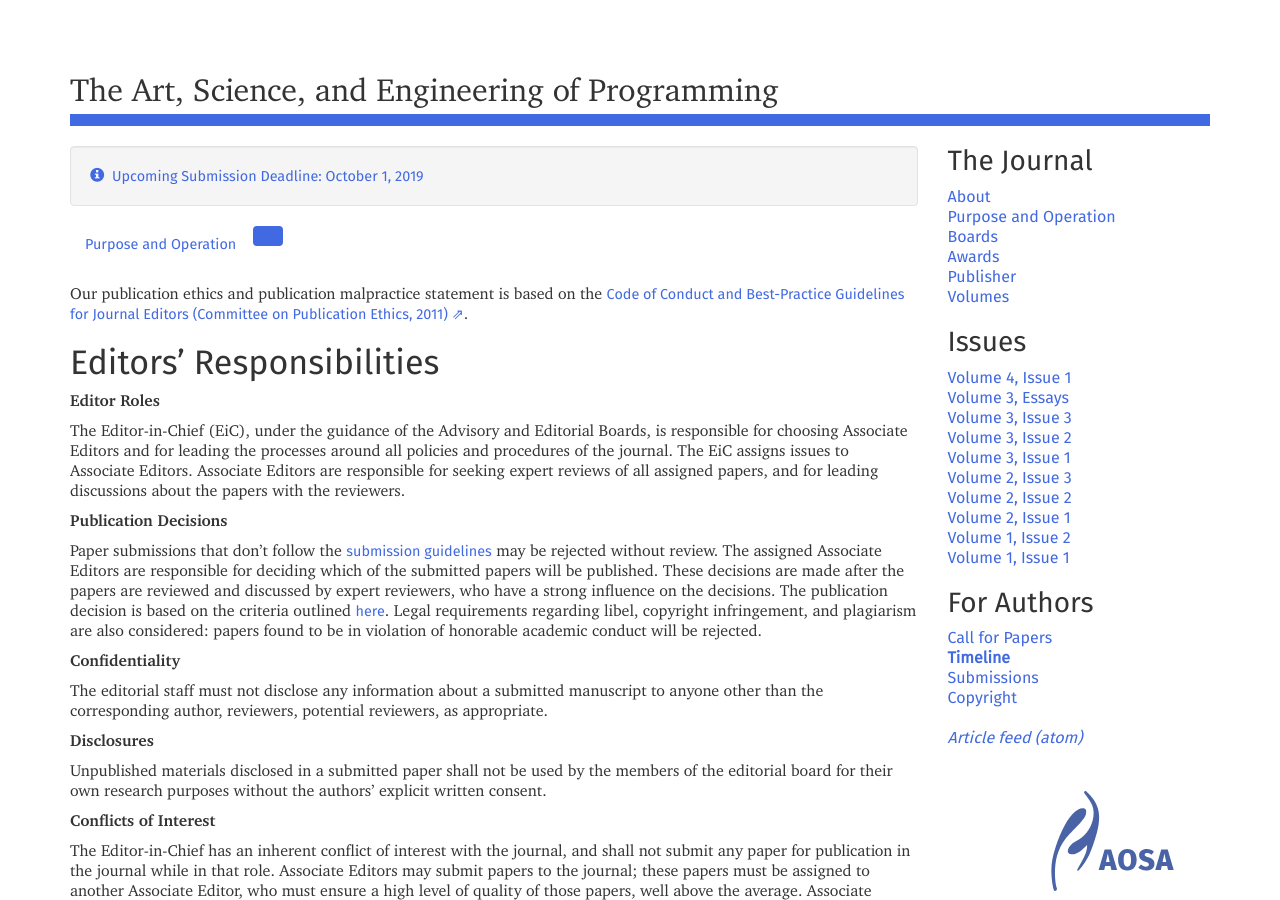
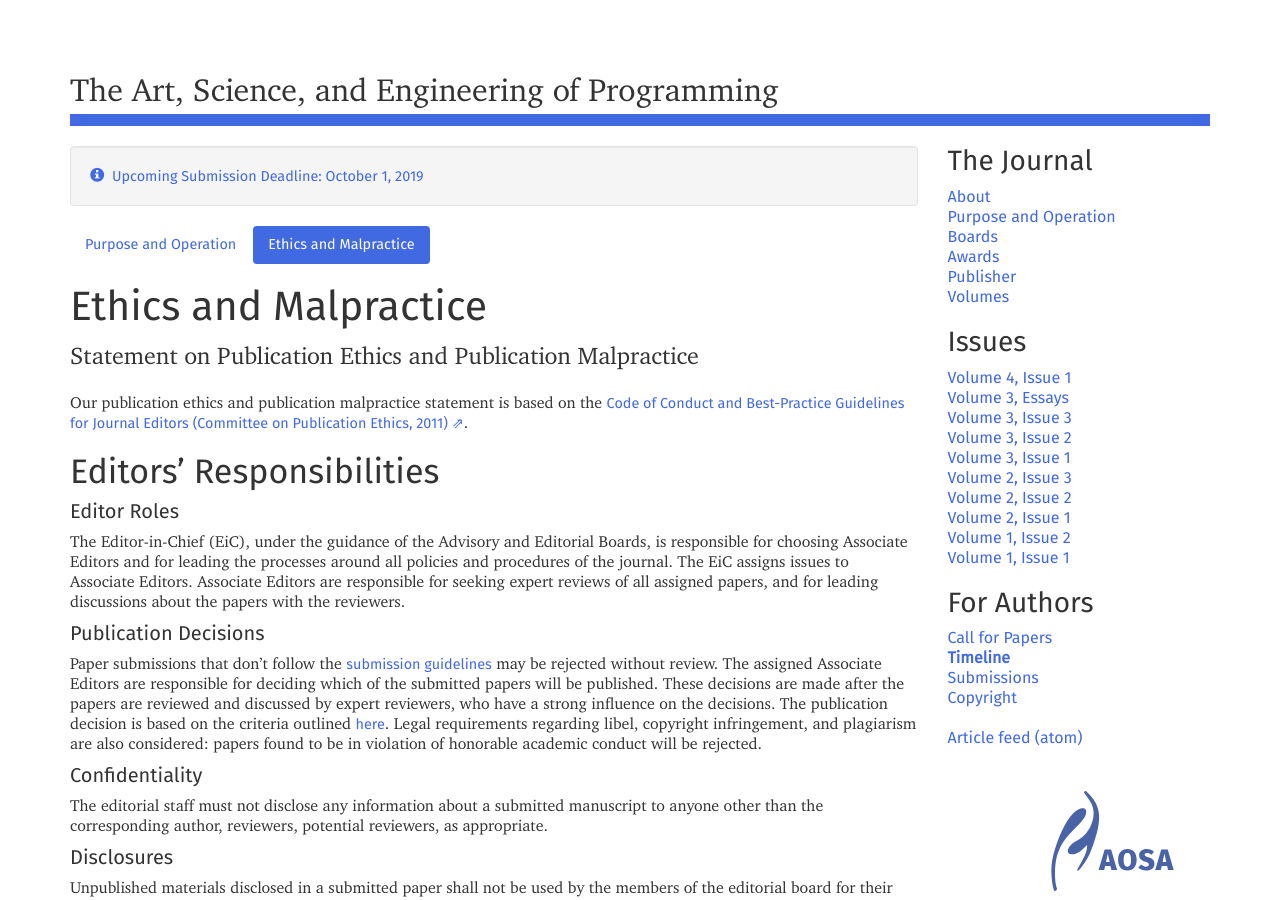
Before and after one commit to programming-journal/programming-journal.github.io, a Jekyll site: the page built from purpose/ethics.markdown, in a window 1280 px wide and 900 px high. Built offline with Jekyll 4.4.1, drawn with Linux system fonts in a browser that asks for light colours; our own code applies the rules of GitHub Pages for plain Markdown files.

Commit message:
slightly improve presentation of ethics statement

```diff
--- a/purpose/ethics.markdown
+++ b/purpose/ethics.markdown
@@ -1,48 +1,56 @@
+---
+title: Ethics and Malpractice
+lead: Statement on Publication Ethics and Publication Malpractice
+
+---
+
+
+
 Our publication ethics and publication malpractice statement is based on the [Code of Conduct and Best-Practice Guidelines for Journal Editors (Committee on Publication Ethics, 2011)](https://publicationethics.org/files/Code_of_conduct_for_journal_editors_Mar11.pdf).
 
 
 ## Editors' Responsibilities
 
-**Editor Roles**
+#### Editor Roles
 
 The Editor-in-Chief (EiC), under the guidance of the Advisory and Editorial Boards, is responsible for choosing Associate Editors and for leading the processes around all policies and procedures of the journal. The EiC assigns issues to Associate Editors. Associate Editors are responsible for seeking expert reviews of all assigned papers, and for leading discussions about the papers with the reviewers.
 
-**Publication Decisions**
+#### Publication Decisions
 
 Paper submissions that don't follow the [submission guidelines](/submission/) may be rejected without review. The assigned Associate Editors are responsible for deciding which of the submitted papers will be published. These decisions are made after the papers are reviewed and discussed by expert reviewers, who have a strong influence on the decisions. The publication decision is based on the criteria outlined [here](/cfp/). Legal requirements regarding libel, copyright infringement, and plagiarism are also considered: papers found to be in violation of honorable academic conduct will be rejected.
 
-**Confidentiality**
+#### Confidentiality
 
 The editorial staff must not disclose any information about a submitted manuscript to anyone other than the corresponding author, reviewers, potential reviewers, as appropriate.
 
-**Disclosures**
+#### Disclosures
 
 Unpublished materials disclosed in a submitted paper shall not be used by the members of the editorial board for their own research purposes without the authors' explicit written consent.
 
-**Conflicts of Interest**
+#### Conflicts of Interest
 
 The Editor-in-Chief has an inherent conflict of interest with the journal, and shall not submit any paper for publication in the journal while in that role. Associate Editors may submit papers to the journal; these papers must be assigned to another Associate Editor, who must ensure a high level of quality of those papers, well above the average. Associate Editors must identify and avoid all conflicts of interest pertaining to expert reviewers and the submitted papers.
 
 
 ## Reviewers' Responsibilities
 
-**Contribution to editorial decisions**
+#### Contribution to editorial decisions
 
 The peer-reviewing process assists the Associate Editors in making editorial decisions, and also serves the authors in improving the papers. The journal encourages, expects, and facilitates reviewers to engage in discussions about the papers they review, under the guidance of the assigned Associate Editors. Those discussions have a strong influence on the decisions made by the Associate Editors, who are expected to follow the reviewers' reconciled recommendations.
 
-**Adequacy and Promptness**
+#### Adequacy and Promptness
 
 Any reviewer who feels unqualified to review the research reported in an assigned paper, or knows that its prompt review will be impossible, should notify the Associate Editor and withdraw from the review process.
 
-**Confidentiality**
+#### Confidentiality
 
 Any papers received for review must be treated as confidential. They must not be disclosed to or discussed with others except as authorized by the Associate Editor.
 
-**Reviewing Standards**
+#### Reviewing Standards
 
 All reviews should be made without regard to the authors' race, gender, sexual orientation, religious belief, ethnic origin, citizenship, or political philosophy. Reviewers should clearly identify the main ideas of the paper, and proceed to assess their fitness with respect to the criteria outlined here (https://programming-journal.org/cfp/). Personal criticism of the authors is inappropriate and shall be flagged as such by the assigned Associate Editor. When appropriate, reviewers should strive to give suggestions of how the paper can be improved. Reviewers should identify cases in which relevant published work referred to in the paper has not been cited. They should point out whether observations or arguments derived from other publications are accompanied by the respective source. Reviewers will notify the Associate Editor of any substantial similarity or overlap between the manuscript under consideration and any other published paper of which they have personal knowledge.
 
-**Disclosure and Conflicts of Interest**
+#### Disclosure and Conflicts of Interest
 
 Privileged information or ideas obtained through peer review must be kept confidential and not used for personal advantage of reviewers. Reviewers should inform the Associate Editor about conflicts of interest resulting from  competitive, collaborative, or other relationships or connections with any of the authors, companies, or institutions associated with the papers.
 
@@ -51,7 +59,7 @@ Privileged information or ideas obtained through peer review must be kept confid
 
 ## Authors' Responsibilities
 
-**Reporting standards**
+#### Reporting standards
 
 Authors of original research papers should present an accurate account of the work performed as well as an objective discussion of its significance. Underlying data should be represented accurately
 in the paper. Sources of data and ideas used in the reported work should be properly cited. A paper should contain sufficient detail and references to permit others to replicate the work. Fraudulent or knowingly inaccurate statements constitute unethical behavior and are unacceptable.
@@ -59,23 +67,23 @@ in the paper. Sources of data and ideas used in the reported work should be prop
 Authors of Essays and other analytical works should use appropriate care with material that has been previously published, so not to mislead readers in thinking it is original material.
 
 
-**Data access and retention**
+#### Data access and retention
 
 Although the journal currently does not have a separate Artifact Evaluation process, authors may be asked to provide the raw data and/or artifacts of their study together with the paper for editorial review and should be prepared to make the artifacts publicly available if practicable. The journal strongly encourages authors to ensure accessibility of such artifacts to other peers for at least ten years after publication. The journal facilitates this long term storage through Zenodo.
 
 
-**Prior Papers and Concurrent Submissions**
+#### Prior Papers and Concurrent Submissions
 
 Submitted papers must present original work made by the authors, must not overlap significantly with the authors' previously published work in a peer review publication, and must not be under review on another journal or conference.
 
-**Authorship**
+#### Authorship
 
 Authorship should be limited to those who have made a significant contribution to the conception, design, execution, or interpretation of the reported study and the paper itself. Provision of funding without involvement in the conception of the work should not grant authorship. All those who have made significant contributions to the paper should be listed as co-authors. The corresponding author(s) must verify that all co-authors have approved the final version of the paper and have agreed to its submission for publication.
 
-**Disclosure and conflicts of interest**
+#### Disclosure and conflicts of interest
 
 All papers must include a statement disclosing any financial support for the work. At the time of submission, authors should notify the editors about conflicts of interest with potential reviewers, and clarify what those conflicts are.
 
-**Fundamental errors in published works**
+#### Fundamental errors in published works
 
 It is the authors' responsibility to promptly notify the associate editor about significant errors or inaccuracies in his/her work after publication of the paper, and to cooperate with the editor to retract or correct the paper in form of an erratum. Errors and inaccuracies may also be reported by readers after publication, in which case the Associate Editor may publish readers' letters, to which the authors may offer a rebuttal.
--- a/purpose/index.markdown
+++ b/purpose/index.markdown
@@ -18,5 +18,3 @@ Papers can be submitted at any time, but the journal reviews papers in batch, th
 The journal is divided into volumes, one per year, each with several issues. The issues correspond directly to the reviewing batches.
 
 <!-- *The Art, Science, and Engineering of Programming*  is an overlay journal of the Computing Research Repository (CoRR): see <https://arXiv.org>. A disk archive and a hardcopy of the contents of this journal is maintained by the Institute for Software Research at the University of California, Irvine, and also by a large number of mirror sites around the world. -->
-
-[Statement on Ethics and Publication Malpractice](ethics.markdown)
```
